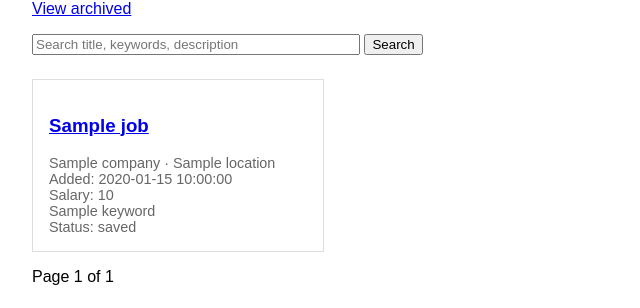
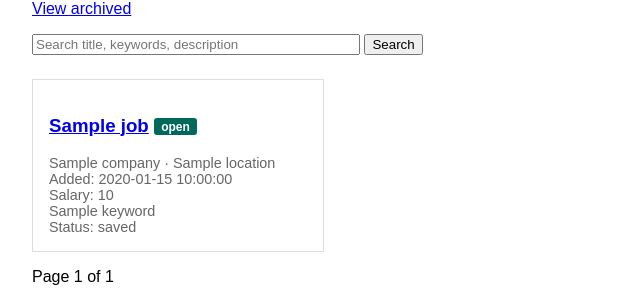
Before and after one commit to iguedespinto/JobAICrawler, a Flask app: template app/templates/jobs_list.html in a window 1280 px wide. Shown: the part 130-438 px from the top of the page, without its empty margins (0-640 px from the left). Run offline with Flask 3, Linux system fonts and the light colour scheme; the template is opened without the code that fills it: most values are stand-ins (such as "Sample title", 1, 10 or a date in 2020).

Commit message:
Show open/closed state on opportunity list cards
Add an open/closed badge to each card in the opportunities list so the
posting state is visible without opening the detail page. list_jobs now
includes state (defaulting to open for older records).

Co-Authored-By: Claude Opus 4.8 <noreply@anthropic.com>

```diff
--- a/app/routes_jobs.py
+++ b/app/routes_jobs.py
@@ -133,6 +133,7 @@ def list_jobs():
                 "keywords": job.get("keywords", []),
                 "status": job.get("status"),
                 "user_status": job.get("user_status"),
+                "state": job.get("state") or "open",
                 "archived": bool(job.get("archived")),
                 "created_at": _format_date(job.get("created_at")),
             }
--- a/app/templates/jobs_list.html
+++ b/app/templates/jobs_list.html
@@ -12,6 +12,9 @@
       @media (min-width: 1200px) { .jobs-grid { grid-template-columns: repeat(4, 1fr); } }
       .job { border: 1px solid #ddd; padding: 1rem; }
       .meta { color: #666; font-size: 0.9rem; }
+      .badge { display: inline-block; font-size: 0.75rem; padding: 0.1rem 0.45rem; border-radius: 3px; color: #fff; vertical-align: middle; }
+      .badge.open { background: #00695c; }
+      .badge.closed { background: #37474f; }
       .pagination { margin-top: 1rem; }
       .pagination a { margin-right: 0.75rem; }
     </style>
@@ -64,7 +67,10 @@
       <div class="jobs-grid">
       {% for job in jobs %}
         <div class="job">
-          <h3><a href="{{ url_for('jobs.get_job', job_id=job.id) }}">{{ job.title }}</a></h3>
+          <h3>
+            <a href="{{ url_for('jobs.get_job', job_id=job.id) }}">{{ job.title }}</a>
+            <span class="badge {{ job.state }}">{{ job.state }}</span>
+          </h3>
           <div class="meta">{{ job.company }}{% if job.location %} · {{ job.location }}{% endif %}</div>
           <div class="meta">Added: {{ job.created_at or "n/a" }}</div>
           {% if job.salary %}
```
